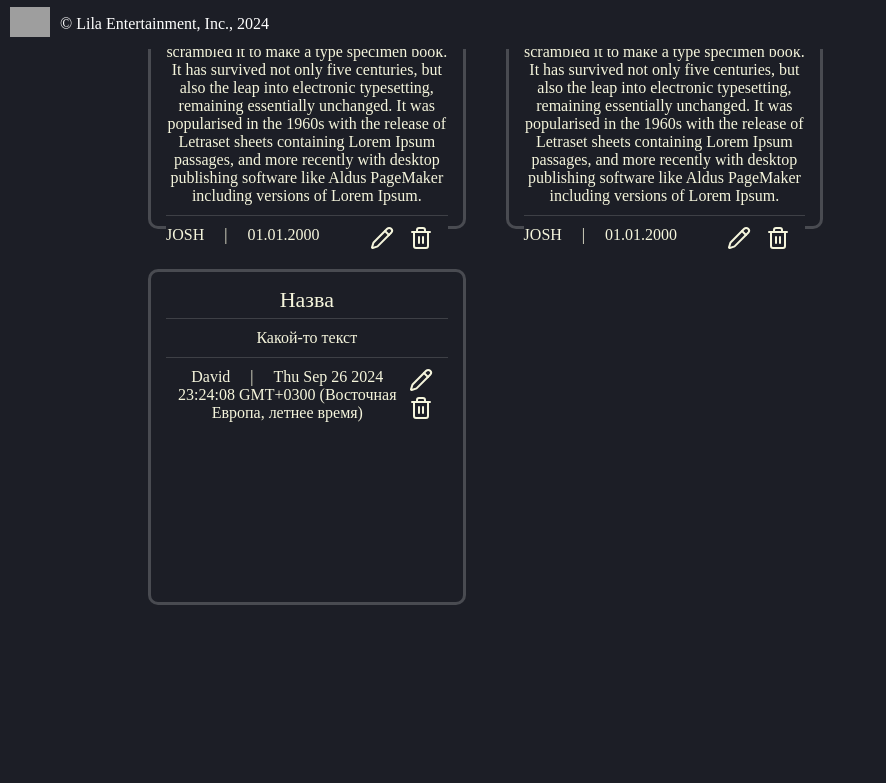
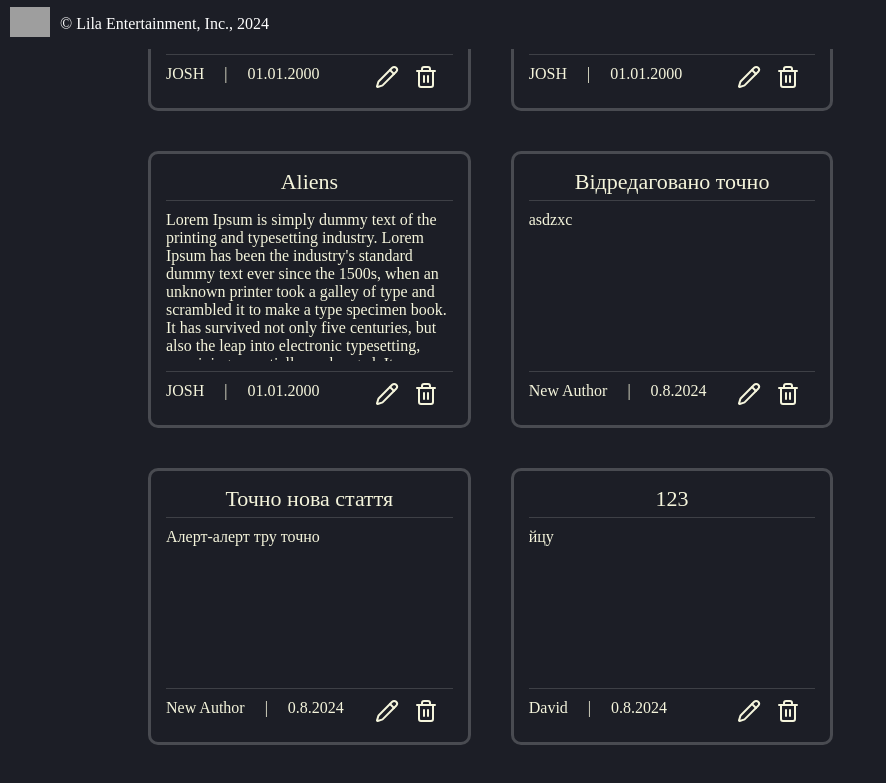
Before and after one commit to EXDIN/myprojet, a React (Vite) app: page /articles in a window 1280 px wide. Shown: the part 751-1534 px from the top of the page, without its empty margins (0-886 px from the left). Before the commit the page ends 1476 px from the top, so only its background shows below. Built offline with nearby package versions, Linux system fonts and the light colour scheme; data requests are answered from the project's data file; grey boxes are pictures that could not be loaded.

Commit message:
update + delete articles

```diff
--- a/db.json
+++ b/db.json
@@ -52,11 +52,32 @@
       "date": "01.01.2000"
     },
     {
-      "id": 6,
-      "title": "Назва",
-      "body": "Какой-то текст",
+      "id": "5",
+      "title": "Aliens",
+      "body": "Lorem Ipsum is simply dummy text of the printing and typesetting industry. Lorem Ipsum has been the industry's standard dummy text ever since the 1500s, when an unknown printer took a galley of type and scrambled it to make a type specimen book. It has survived not only five centuries, but also the leap into electronic typesetting, remaining essentially unchanged. It was popularised in the 1960s with the release of Letraset sheets containing Lorem Ipsum passages, and more recently with desktop publishing software like Aldus PageMaker including versions of Lorem Ipsum.",
+      "author": "JOSH",
+      "date": "01.01.2000"
+    },
+    {
+      "id": "10",
+      "title": "Відредаговано точно",
+      "body": "asdzxc",
+      "author": "New Author",
+      "date": "0.8.2024"
+    },
+    {
+      "id": "11",
+      "title": "Точно нова стаття",
+      "body": "Алерт-алерт тру точно",
+      "author": "New Author",
+      "date": "0.8.2024"
+    },
+    {
+      "id": "12",
+      "title": "123",
+      "body": "йцу",
       "author": "David",
-      "date": "Thu Sep 26 2024 23:24:08 GMT+0300 (Восточная Европа, летнее время)"
+      "date": "0.8.2024"
     }
   ]
 }
--- a/src/articlespage/AddArticle/AddArticle.tsx
+++ b/src/articlespage/AddArticle/AddArticle.tsx
@@ -3,9 +3,10 @@ import style from "./addArticle.module.css"
 import ModalComponent from "../../components/ModalComponent/ModalCompont"
 import { myLocalArticles } from "../../components/urls"
 import { TypeBodyArticles } from "../../typesAndInterfaces"
+import { getCurrentDate } from "../../components/common"
 
 const emptyArticles: TypeBodyArticles = {
-    "id": 0,
+    "id": "",
     "title": "",
     "body": "",
     "author": "",
@@ -18,11 +19,13 @@ export default function AddArticle() {
 
   // TODO Додати Автора з логіну та коректний id
   useEffect(() => {
-    fetch(myLocalArticles)
-    .then(response => response.json())
-    .then(bdArticles => {
-      setData({...data, id: (bdArticles.length + 1), date: String(new Date()), author: "David"})
-    })
+    const addArtToData = async () => {
+      const maxNum = await getMaxId()
+      await setData({...data, id: String( maxNum + 1), date: String(getCurrentDate()), author: "David"})
+    }
+
+    addArtToData()
+
   }, [style.addButton])
 
   const addArticle = () => {
@@ -50,3 +53,14 @@ export default function AddArticle() {
     </>
   )
 }
+
+async function getMaxId() {
+  let maxNumber = 0;
+  await fetch(myLocalArticles)
+  .then(response => response.json())
+  .then(articles => {
+    maxNumber = Math.max(...articles.map((article: TypeBodyArticles) => article.id));
+  })
+
+  return maxNumber;
+}
--- a/src/articlespage/ArticlesPage.tsx
+++ b/src/articlespage/ArticlesPage.tsx
@@ -1,7 +1,7 @@
 import Footer from "../components/footer/Footer";
 import Header from "../components/header/Header";
 import style from "./articles.module.css"
-import { useContext, useEffect, useState } from "react";
+import { useEffect, useState } from "react";
 import Article from "./Article/Article";
 import { TypeBodyArticles } from "../typesAndInterfaces";
 import { myLocalArticles } from "../components/urls";
@@ -10,7 +10,7 @@ import AddArticle from "./AddArticle/AddArticle";
 
 const emptyArticles: TypeBodyArticles[] = [
   {
-    "id": 0,
+    "id": "",
     "title": "",
     "body": "",
     "author": "",
@@ -30,8 +30,8 @@ export default function ArticlesPage() {
   }, [])
 
 
-  const deleteAtricle = async (id: number) => {
-    const newArticles = articles.filter((el) => el.id != id)
+  const deleteAtricle = async (id: string) => {
+    const newArticles = articles.filter((el) => Number(el.id) != Number(id))
     await setArticles([...newArticles])
     const response = await fetch(`${myLocalArticles}/${id}`, {
       method: "DELETE",
@@ -41,6 +41,18 @@ export default function ArticlesPage() {
     if (!response.ok) {
       console.log(response);
     }
+  }
+
+  const updateArticle = (newArticle: TypeBodyArticles) => {
+    const otherAtricles = articles.filter((el) => String(el.id) != String(newArticle.id))
+    setArticles([...otherAtricles, newArticle])
+    fetch(`${myLocalArticles}/${newArticle.id}`, {
+      method: 'PUT',
+      headers: {
+        'Content-Type': 'application/json'
+      },
+      body: JSON.stringify(newArticle)
+    })
   }
 
   return (
@@ -53,7 +65,7 @@ export default function ArticlesPage() {
           articles.length != 0
           ?
             articles.map((article) =>
-              (<Article key={article.id} article={article} onDelete={deleteAtricle} />)
+              <Article key={article.id} article={article} onDelete={deleteAtricle} updateArticle={updateArticle} />
             )
           :
             <div className={style.emptyAtricles}>Список статей порожній</div>
--- a/src/articlespage/EditWindow/EditWindow.tsx
+++ b/src/articlespage/EditWindow/EditWindow.tsx
@@ -1,25 +1,39 @@
+import { useState } from "react"
+import ModalComponent from "../../components/ModalComponent/ModalCompont"
+import { TypeBodyArticles } from "../../typesAndInterfaces"
 import style from "./editwindow.module.css"
+import { getCurrentDate } from "../../components/common"
 
 
-type TypeEditWindiw = {
-    active: boolean,
-    setActive: (isActive: boolean) => void,
+type TypeArticle = {
+  article: TypeBodyArticles,
+  modalActive: boolean,
+  setModalActive: (arg0: boolean) => void
+  updateArticle: (data: TypeBodyArticles) => void
 }
 
-export default function EditWindow({active, setActive}: TypeEditWindiw) {
-  console.log(active+" "+setActive);
+export default function EditWindow({article, modalActive, setModalActive, updateArticle}: TypeArticle) {
+  const [ data, setData ] = useState<TypeBodyArticles>(article)
 
+  const onLocalUpdate = () => {
+    const newData = {...data, date: getCurrentDate(), author: "New Author"}
+    setData(newData)
+    updateArticle(newData)
+  }
 
   return (
-    <div className={style.modal} onClick={() => setActive(false)}>
-      <div className={style.modalContent} onClick={e => e.stopPropagation()}>
-        <div className={style.divinp}>
-          <input className={style.articleName}></input>
-        </div>
-        <div>
-        <textarea className={style.articleBody}></textarea>
-        </div>
-      </div>
-    </div>
+    <>
+      {modalActive
+      ?
+      <ModalComponent active={modalActive} setActive={setModalActive}>
+        <form className={style.form} onSubmit={onLocalUpdate}>
+          <input className={style.titleName} onChange={(e) => setData({...data, title: e.currentTarget.value})} value={data.title}></input>
+          <textarea className={style.titleBody} onChange={(e) => setData({...data, body: e.currentTarget.value})} value={data.body}></textarea>
+          <button type="submit" className={style.addButton}>Збререгти зміни</button>
+        </form>
+      </ModalComponent>
+      : null}
+    </>
+
   )
 }
--- a/src/articlespage/EditWindow/editwindow.module.css
+++ b/src/articlespage/EditWindow/editwindow.module.css
@@ -1,44 +1,50 @@
-.modal {
-    height: 100vh;
-    width: 100vw;
-    background-color: rgba(0, 0, 0, 0.4);
-    position: fixed;
-    top: 0;
-    left: 0;
-    display: flex;
-    align-items: center;
-    justify-content: center;
-    opacity: 1;
-    pointer-events: all;
-    transform: 0.5s;
+.addArticleButton {
+    width: auto;
+    background-color: beige;
+    font-size: 20px;
+    padding: 10px 30px;
+    border-radius: 10px;
+    cursor: pointer;
 }
 
-.modalContent {
-    height: 80%;
-    width: 70%;
-    background-color: #1c1e26;
-    padding: 20px;
-    border-radius: 12px;
-    transform: scale(0.5);
-    transition: 0.4s all;
-    border: 5px solid rgba(255, 255, 255, 0.5);
+.form {
+    width: 100%;
+    height: 100%;
+    padding: 0;
 }
 
-.divinp {
-    width: 100%;
-    height: 100px;
-    align-items: center;
-    justify-content: center;
+.titleName {
+    width: 50%;
+    height: 10%;
+    background-color: beige;
+    border-radius: 20px;
+    padding: 5px 15px;
+    border: 5px solid #1c1e26;
+    font-size: 50px;
+    color: #1c1e26;
+    margin-bottom: 20px;
+    text-align: center;
 }
 
+.titleBody {
+    width: 95%;
+    height: 65%;
+    background-color: beige;
+    font-size: 50px;
+    color: #1c1e26;
+    resize: none;
+    border-radius: 20px;
+    border: 5px solid #1c1e26;
+    padding: 5px 15px;
+}
 
-.articleName {
-    position:relative;
-    width: 50%;
-    height: 100px;
-    background-color: #fff;
-    border-radius: 15px;
-    font-size: 30px;
-    align-items: center;
-    justify-content: center;
+.addButton {
+    margin-top: 25px;
+    margin-bottom: 25px;
+    width: 30%;
+    height: 10%;
+    background-color: beige;
+    border-radius: 20px;
+    font-size: 50px;
+    color: #1c1e26;
 }
--- a/src/articlespage/article/Article.module.css
+++ b/src/articlespage/article/Article.module.css
@@ -1,13 +1,12 @@
-.allArticles {
-    margin: 20px;
-}
 
 .formArticle {
-    width: 22vw;
-    height: 300px;
+    width: 28%;
+    height: 20%;
+    margin: 20px;
     padding: 15px;
     border: 3px solid rgba(255, 255, 255, 0.2);
     border-radius: 10px;
+    display: block;
 }
 
 .artycleHeader {
@@ -22,6 +21,9 @@
 .mainText {
     color: beige;
     font-size: 16px;
+    text-align: start;
+    height: 150px;
+    overflow: hidden;
 }
 
 .articleFooter {
@@ -31,7 +33,6 @@
     padding-top: 10px;
     margin-top: 10px;
     border-top: 1px solid rgba(255, 255, 255, 0.15);
-
 }
 
 .button {
--- a/src/articlespage/article/Article.tsx
+++ b/src/articlespage/article/Article.tsx
@@ -7,26 +7,22 @@ import EditWindow from "../EditWindow/EditWindow";
 
 type TypeArticle = {
     article: TypeBodyArticles
-    onDelete: (id: number) => void
+    onDelete: (id: string) => void
+    updateArticle: (newArticle: TypeBodyArticles) => void
 }
 
-export default function Article({article, onDelete}: TypeArticle) {
+export default function Article({article, onDelete, updateArticle}: TypeArticle) {
   const [ modalActive, setModalActive ] = useState(false)
 
-  const localDel = () => {
-    onDelete(article.id)
-  }
-
-  const localEdit = () => {
+  const openEdit = () => {
     setModalActive(true)
   }
 
   return (
     <>
-    <div className={style.allArticles}>
       <div className={style.formArticle}>
         <p className={style.artycleHeader}>{article.title}</p>
-        <text className={style.mainText}>{article.body}</text>
+        <div className={style.mainText}>{article.body}</div>
         <div className={style.articleFooter}>
           <div>
             <text style={{'marginRight': '20px'}}>{article.author}</text>
@@ -34,13 +30,12 @@ export default function Article({article, onDelete}: TypeArticle) {
             <text>{article.date}</text>
           </div>
           <div>
-            <button className={style.button} onClick={localEdit}><Pencil /></button>
-            <button className={style.button} onClick={localDel}><Trash2 /></button>
+            <button className={style.button} onClick={openEdit}><Pencil /></button>
+            <button className={style.button} onClick={() => onDelete(article.id)}><Trash2 /></button>
           </div>
         </div>
       </div>
-    </div>
-    {modalActive ? <EditWindow active={modalActive} setActive={setModalActive}></EditWindow> : null}
+    {<EditWindow article={article} updateArticle={updateArticle} modalActive={modalActive} setModalActive={setModalActive}></EditWindow>}
     </>
   )
 }
--- a/src/articlespage/articles.module.css
+++ b/src/articlespage/articles.module.css
@@ -1,7 +1,7 @@
 
 .body {
+    display: block;
     width: 100%;
-    display: block;
     text-align: center;
     margin-top: 75px;
 }
@@ -10,6 +10,8 @@
     display: flex;
     flex-wrap: wrap;
     margin: 50px 10vw 100px 10vw;
+    width: 80%;
+    height: 100%;
 }
 
 .emptyAtricles {
--- /dev/null
+++ b/src/components/common.ts
@@ -0,0 +1,3 @@
+export function getCurrentDate() {
+    return new Date().getDay()+"."+new Date().getMonth()+"."+new Date().getFullYear()
+}
--- a/src/typesAndInterfaces.ts
+++ b/src/typesAndInterfaces.ts
@@ -27,7 +27,7 @@ export type TypeUserContext = {
 }
 
 export type TypeBodyArticles = {
-  id: number
+  id: string
   title: string
   body: string
   author: string
```
